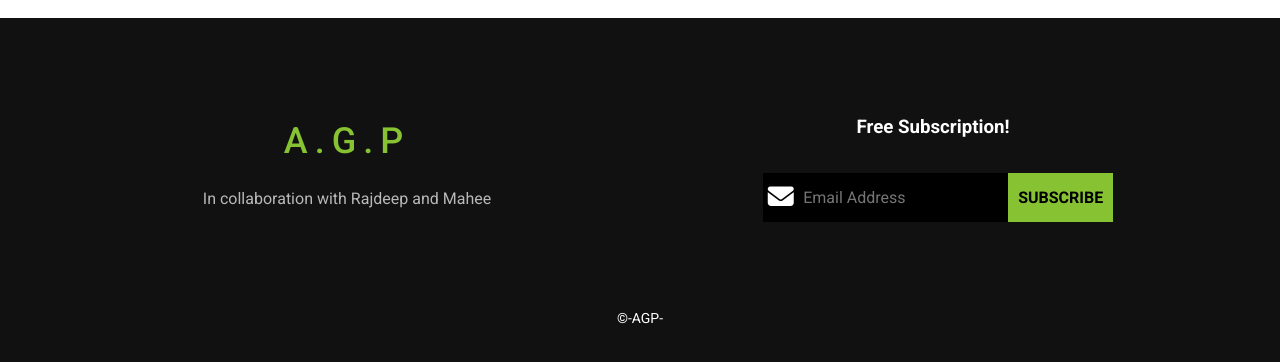
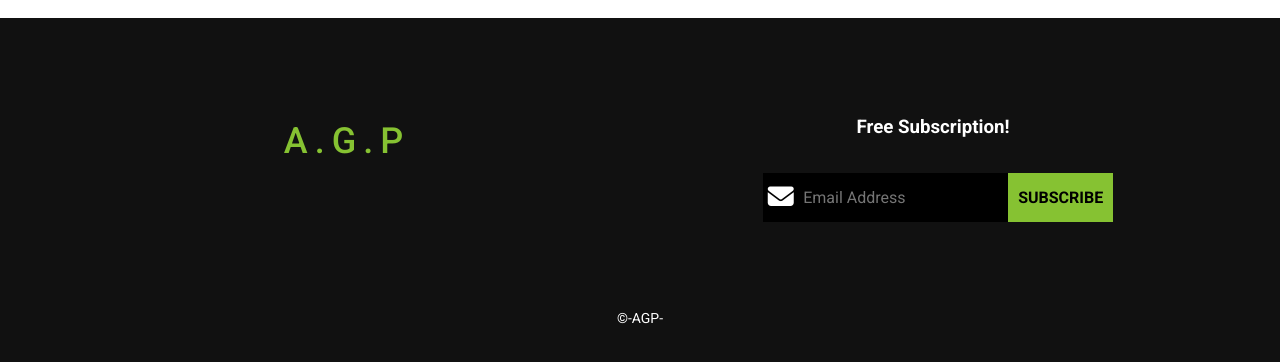
Before and after one commit to Aditya-offixial/Musician.html, a plain HTML site: page index.html in a window 1280 px wide. Shown: the part 2059-2421 px from the top of the page. Drawn offline with Linux system fonts and the light colour scheme.

Commit message:
Update index.html

```diff
--- a/index.html
+++ b/index.html
@@ -134,7 +134,7 @@
             <div class = "footer-container container">
                 <div>
                     <h2> A.G.P</h2>
-                    <p>In collaboration with Rajdeep and Mahee</p>
+                    <p></p>
                 </div>
                 <div>
                     <h3>Free Subscription!</h3>
```
